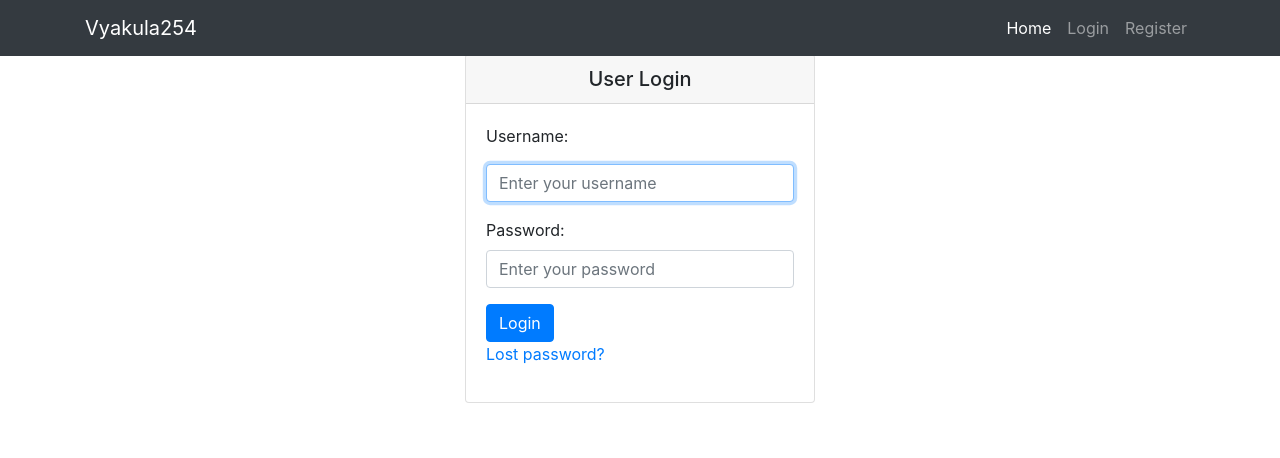
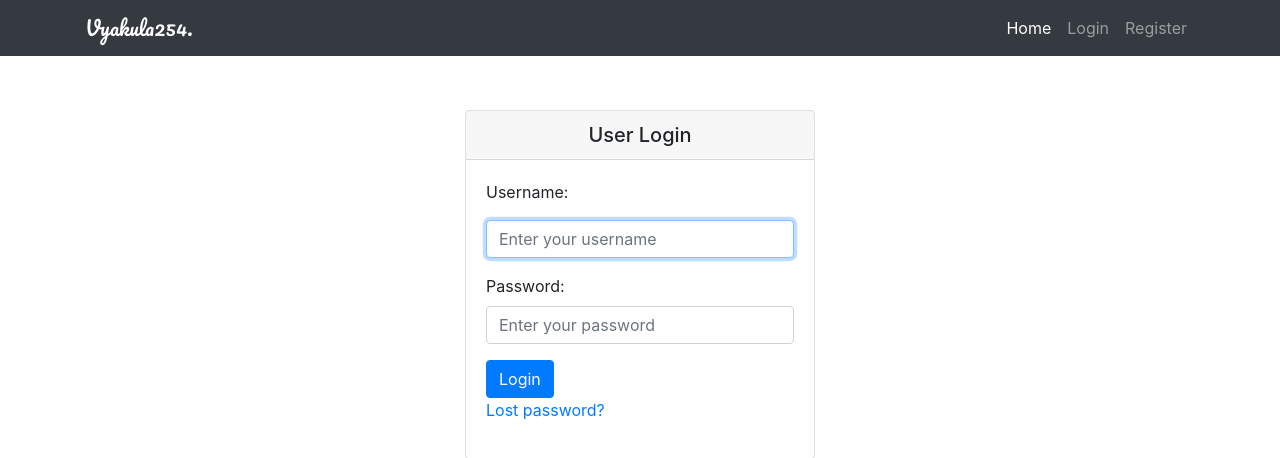
Before and after one commit to jmuema/vyakula254, a Django app: page /accounts/login/ in a window 1280 px wide. Shown: the top 458 px of the page. Run offline with Django 3.2, Linux system fonts and the light colour scheme; data that the repository does not hold is empty; some libraries are stand-ins or nearby versions.

Commit message:
added some styling

```diff
--- a/templates/partials/_navbar.html
+++ b/templates/partials/_navbar.html
@@ -1,9 +1,6 @@
-
-{% load bootstrap4%}
-
 <nav class="navbar navbar-expand-lg navbar-dark bg-dark fixed-top">
     <div class="container">
-    <a class="navbar-brand" href="{% url 'home' %}">Vyakula254</a>
+    <a class="navbar-brand" href="{% url 'home' %}">Vyakula254.</a>
         <button class="navbar-toggler" type="button" data-toggle="collapse" data-target="#navbarResponsive"
             aria-controls="navbarResponsive" aria-expanded="false" aria-label="Toggle navigation">
             <span class="navbar-toggler-icon"></span>
--- a/templates/partials/_styles.html
+++ b/templates/partials/_styles.html
@@ -3,7 +3,7 @@
 <link rel="stylesheet" href="https://stackpath.bootstrapcdn.com/bootstrap/4.3.1/css/bootstrap.min.css" integrity="sha384-ggOyR0iXCbMQv3Xipma34MD+dH/1fQ784/j6cY/iJTQUOhcWr7x9JvoRxT2MZw1T"
     crossorigin="anonymous">
 <!-- Custom styles for this template -->
-<!-- <link href="{% static 'restaurants/css/style.css' %}" rel="stylesheet"> -->
+<link href="{% static 'restaurants/css/style.css' %}" rel="stylesheet">
 <!-- fonts -->
 <link href="https://fonts.googleapis.com/css?family=Pacifico" rel="stylesheet">
 
```
